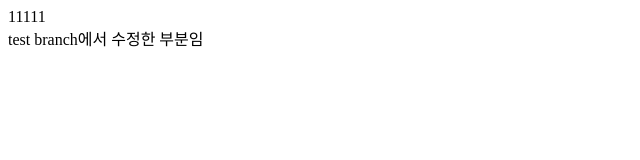
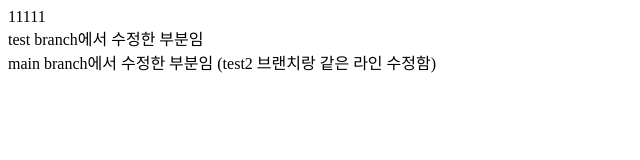
Before and after one commit to sean-spreatics/kdt3rd-branch, a plain HTML site: page index.html in a window 1280 px wide. Shown: the whole page, without its empty margins (0-640 px from the left). Drawn offline with Linux system fonts and the light colour scheme.

Commit message:
main 에서 코드 같은 곳 수정함

```diff
--- a/index.html
+++ b/index.html
@@ -9,5 +9,6 @@
   <body>
     <div>11111</div>
     <div>test branch에서 수정한 부분임</div>
+    <div>main branch에서 수정한 부분임 (test2 브랜치랑 같은 라인 수정함)</div>
   </body>
 </html>
```
